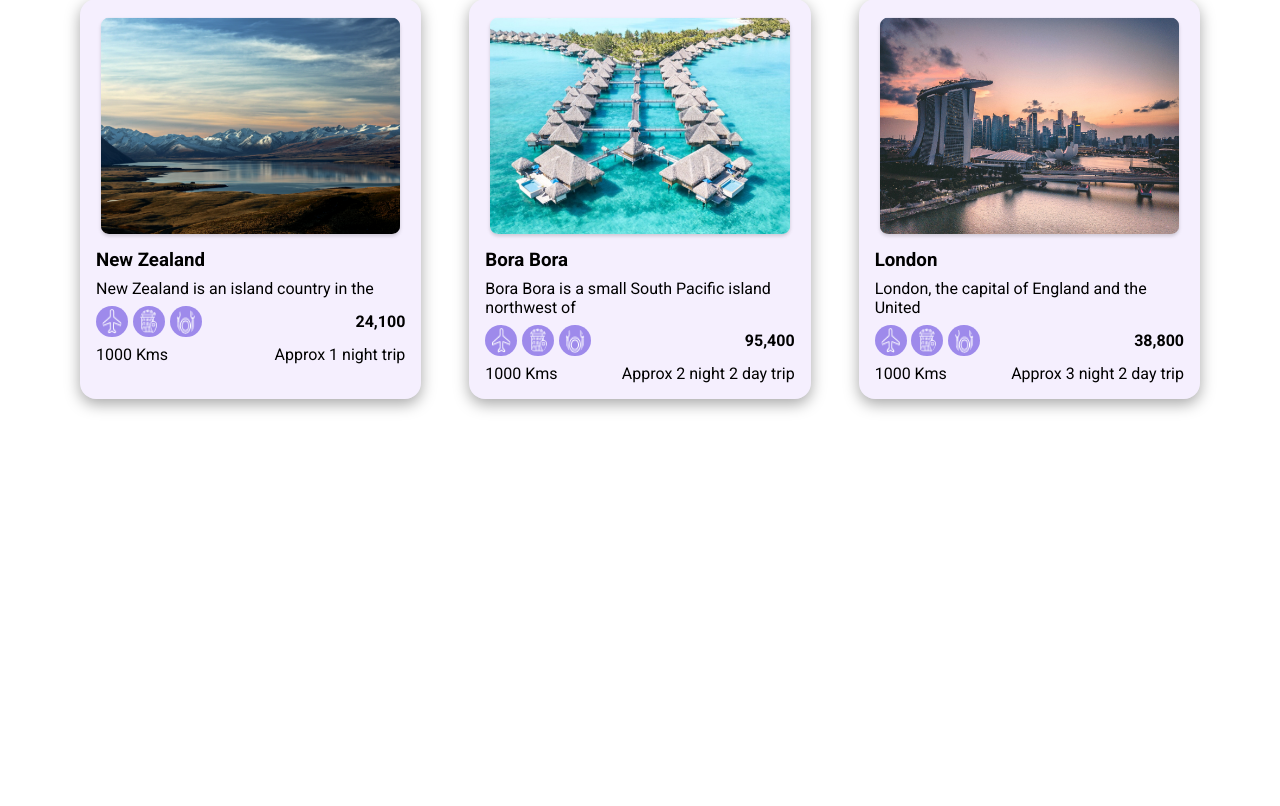
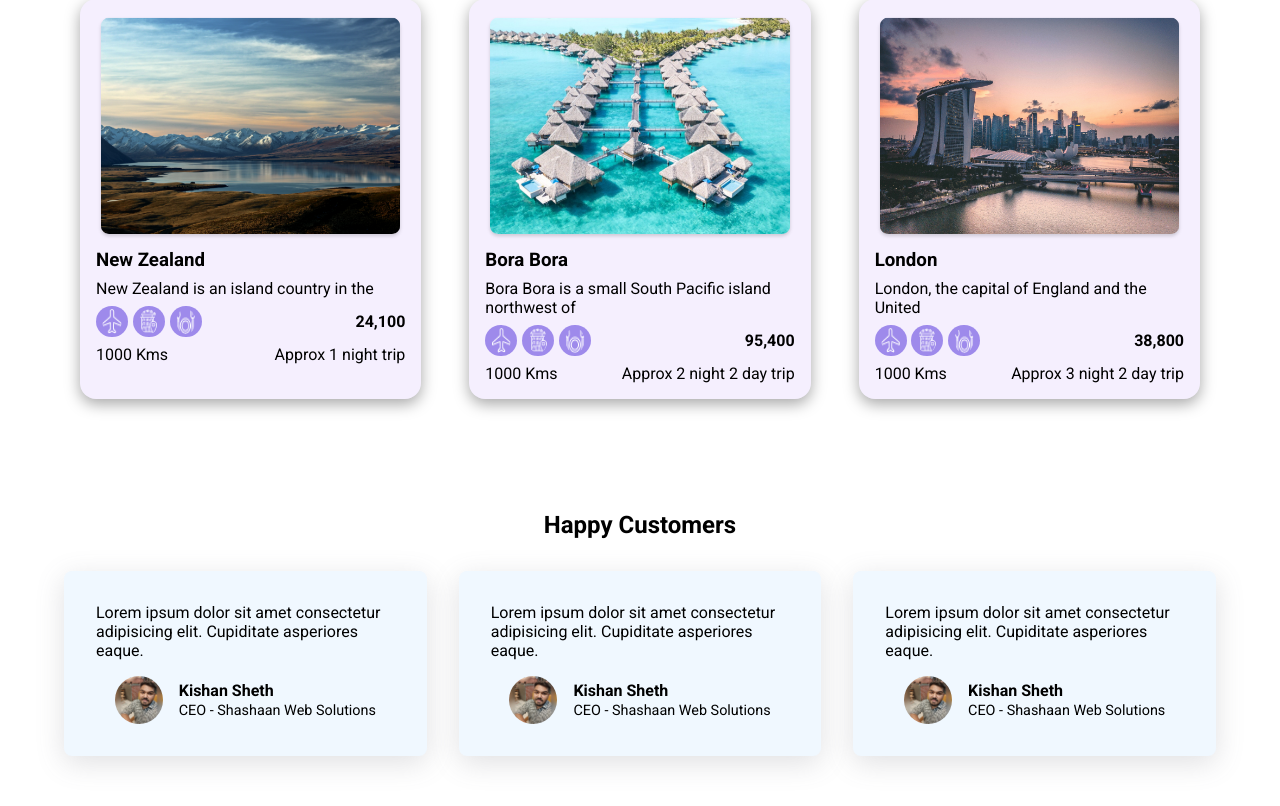
Before and after one commit to GabrielLSobreira/travelo, a Next.js app: page / in a window 1280 px wide. Shown: the part 2010-2816 px from the top of the page. Before the commit the page ends 2457 px from the top, so only its background shows below. Built offline with nearby package versions, Linux system fonts and the light colour scheme.

Commit message:
feat(components): create testimonials

```diff
--- /dev/null
+++ b/src/components/Testimonials/index.tsx
@@ -0,0 +1,52 @@
+import { Section } from './styles';
+
+export default function Testimonials() {
+  return (
+    <Section id="testimonials">
+      <div className="title">
+        <h2>Happy Customers</h2>
+      </div>
+      <div className="testimonials">
+        <div className="testimonial">
+          <p>
+            Lorem ipsum dolor sit amet consectetur adipisicing elit. Cupiditate
+            asperiores eaque.
+          </p>
+          <div className="info">
+            <img src="/assets/avatarImage.jpeg" alt="Avatar" />
+            <div className="details">
+              <h4>Kishan Sheth</h4>
+              <span>CEO - Shashaan Web Solutions</span>
+            </div>
+          </div>
+        </div>
+        <div className="testimonial">
+          <p>
+            Lorem ipsum dolor sit amet consectetur adipisicing elit. Cupiditate
+            asperiores eaque.
+          </p>
+          <div className="info">
+            <img src="/assets/avatarImage.jpeg" alt="Avatar" />
+            <div className="details">
+              <h4>Kishan Sheth</h4>
+              <span>CEO - Shashaan Web Solutions</span>
+            </div>
+          </div>
+        </div>
+        <div className="testimonial">
+          <p>
+            Lorem ipsum dolor sit amet consectetur adipisicing elit. Cupiditate
+            asperiores eaque.
+          </p>
+          <div className="info">
+            <img src="/assets/avatarImage.jpeg" alt="Avatar" />
+            <div className="details">
+              <h4>Kishan Sheth</h4>
+              <span>CEO - Shashaan Web Solutions</span>
+            </div>
+          </div>
+        </div>
+      </div>
+    </Section>
+  );
+}
--- /dev/null
+++ b/src/components/Testimonials/styles.ts
@@ -0,0 +1,47 @@
+import styled from 'styled-components';
+
+export const Section = styled.section`
+  margin: 5rem 0;
+
+  .title {
+    text-align: center;
+    margin-bottom: 2rem;
+  }
+
+  .testimonials {
+    display: flex;
+    justify-content: center;
+    margin: 0 2rem;
+    gap: 2rem;
+
+    .testimonial {
+      background-color: aliceblue;
+      padding: 2rem;
+      border-radius: 0.5rem;
+      box-shadow: rgba(100, 100, 111, 0.2) 0px 7px 29px 0px;
+      transition: 0.3s ease-in-out;
+      &:hover {
+        transform: translateX(0.4rem) translateY(-1rem);
+        box-shadow: rgba(0, 0, 0, 0.35) 0px 5px 15px;
+      }
+
+      .info {
+        display: flex;
+        justify-content: center;
+        gap: 1rem;
+        align-items: center;
+        margin-top: 1rem;
+        img {
+          border-radius: 3rem;
+          height: 3rem;
+        }
+
+        .details {
+          span {
+            font-size: 0.9rem;
+          }
+        }
+      }
+    }
+  }
+`;
--- a/src/pages/index.tsx
+++ b/src/pages/index.tsx
@@ -4,6 +4,7 @@ import Navbar from '../components/Navbar';
 import Hero from '../components/Hero';
 import About from '../components/About';
 import Places from '../components/Places';
+import Testimonials from '../components/Testimonials';
 
 const Home: NextPage = () => {
   return (
@@ -17,6 +18,7 @@ const Home: NextPage = () => {
       <Hero />
       <About />
       <Places />
+      <Testimonials />
     </>
   );
 };
```
